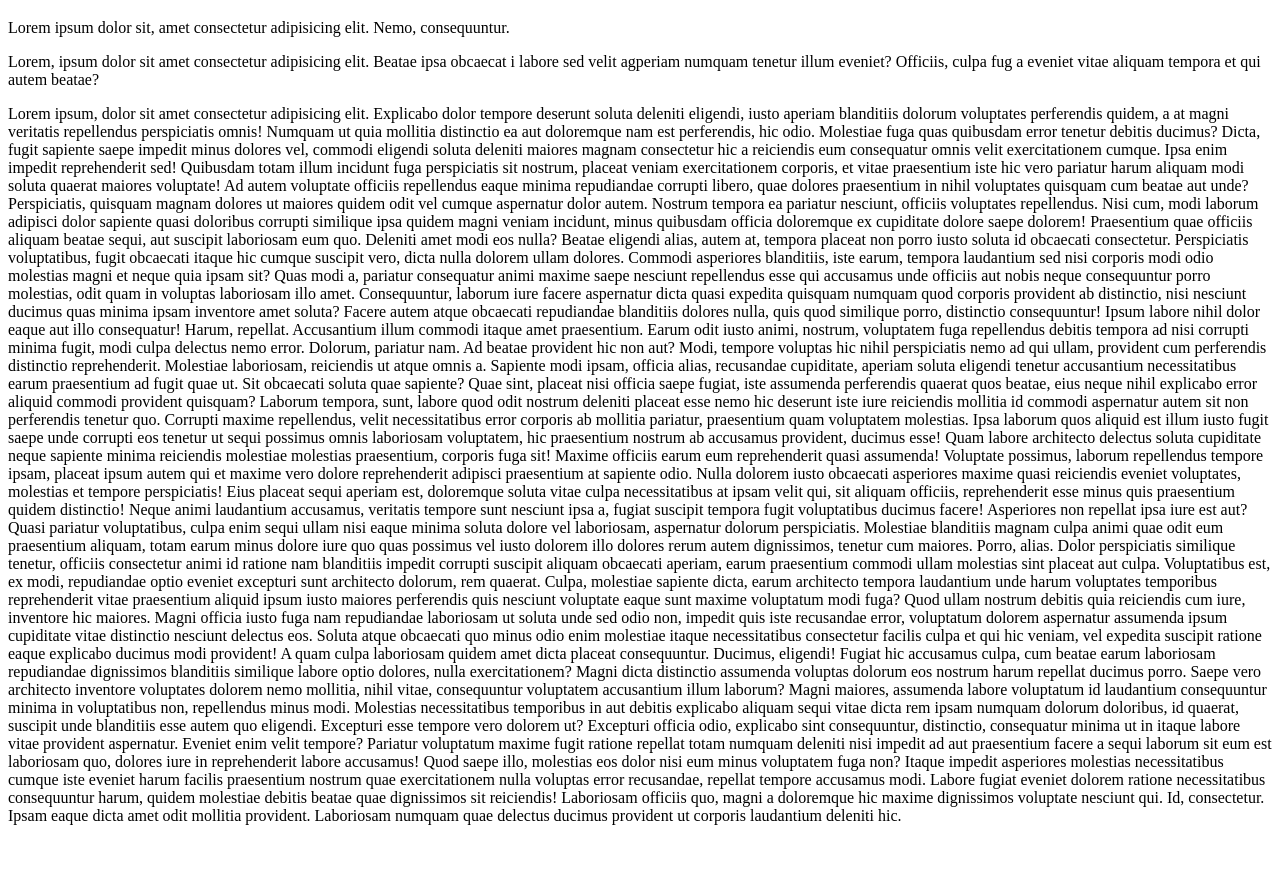
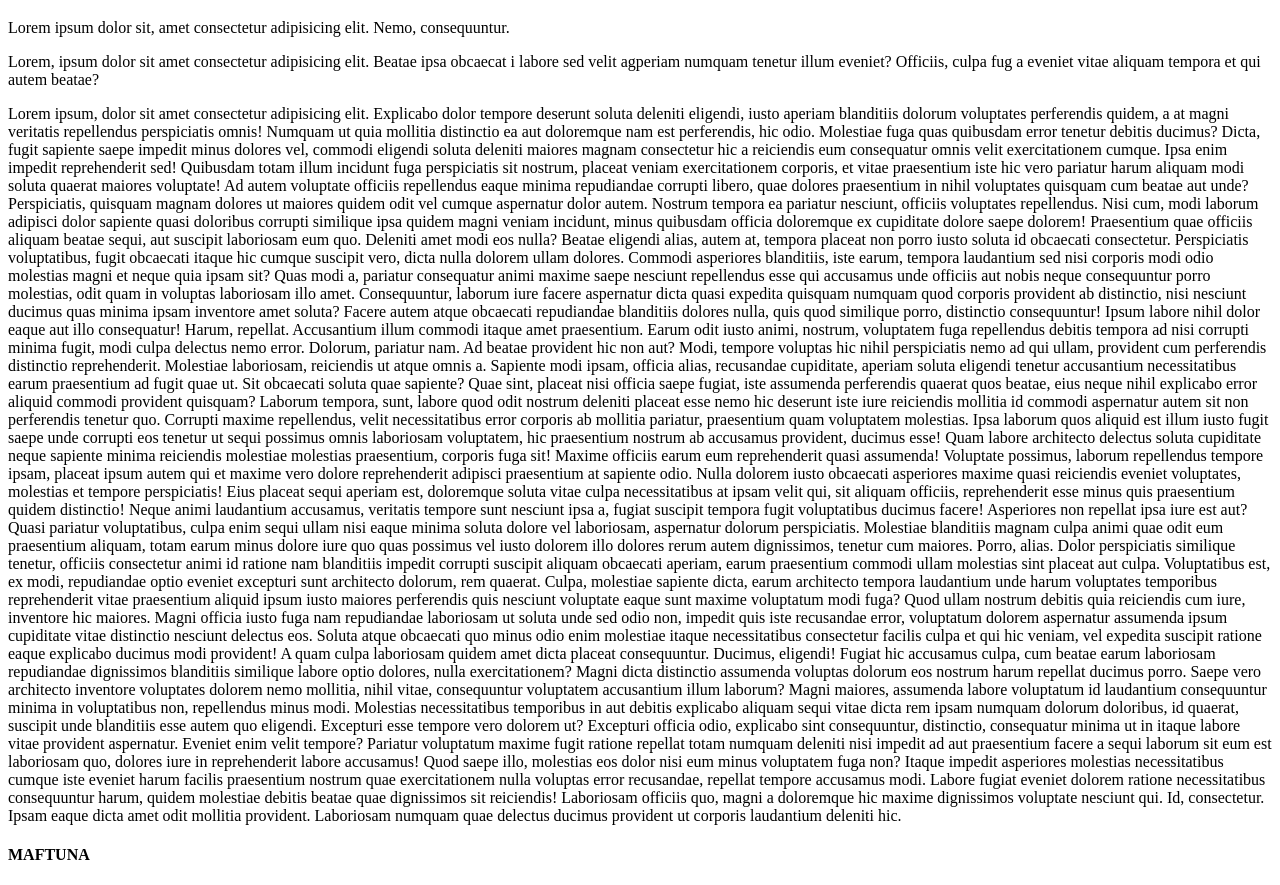
Before and after one commit to Maftunasherboyeva/2project.github, a plain HTML site: page index.html in a window 1280 px wide. Shown: the part 61-946 px from the top of the page. Before the commit the page ends 902 px from the top, so only its background shows below. Drawn offline with Linux system fonts and the light colour scheme.

Commit message:
new fayl

```diff
--- a/index.html
+++ b/index.html
@@ -84,6 +84,7 @@
         Laboriosam officiis quo, magni a doloremque hic maxime dignissimos voluptate nesciunt qui. Id, consectetur.
         Ipsam eaque dicta amet odit mollitia provident. Laboriosam numquam quae delectus ducimus provident ut corporis
         laudantium deleniti hic.</p>
+        <h4>MAFTUNA</h4>
 
 </body>
 
```
